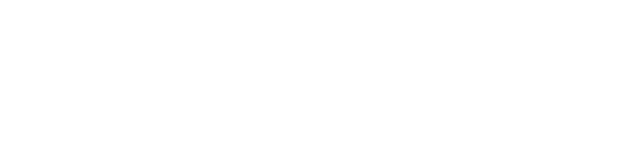
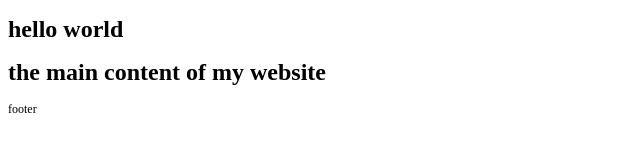
Before and after one commit to jordanhamilton908/website3, a plain HTML site: page docs/index.html in a window 1280 px wide. Shown: the whole page, without its empty margins (0-640 px from the left). Drawn offline with Linux system fonts and the light colour scheme.

Commit message:
intial website

```diff
--- a/docs/index.html
+++ b/docs/index.html
@@ -1,10 +1,37 @@
-<!DOCTYPE html>
+<!doctype html>
+
 <html lang="en">
 <head>
-    <meta charset="UTF-8">
-    <title>title</title>
+    <meta charset="utf-8">
+
+    <title>The HTML5 Herald</title>
+    <meta name="description" content="The HTML5 Herald">
+    <meta name="author" content="SitePoint">
+
+    <link rel="stylesheet" href="css/styles.css?v=1.0">
+
 </head>
+
 <body>
+<div id="header">
+    <h1>hello world</h1>
+</div>
+<div id="main">
+    <h1>the main content of my website</h1>
+</div>
+<div id="footer">
+    footer
+</div>
+
+
+
+<script src="js/scripts.js"></script>
+
+
+
 
 </body>
+
+
+
 </html>
```
